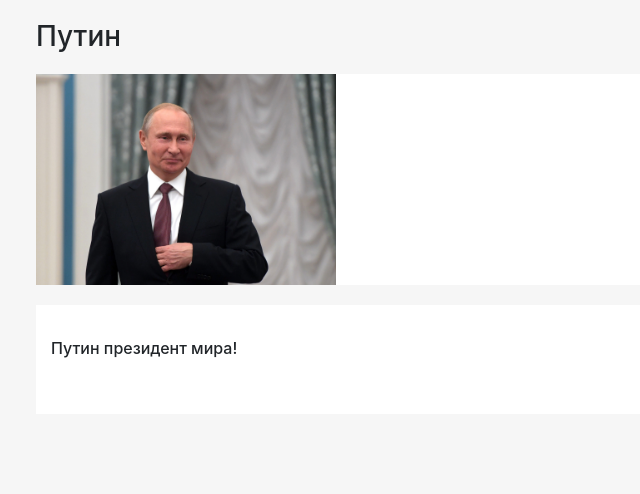
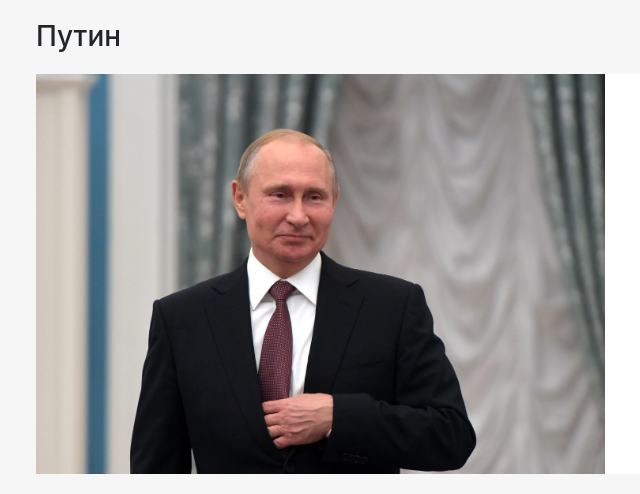
Before and after one commit to KarpovDaniel/GusStory, a Flask app: page /about_item/2 in a window 1280 px wide. Shown: the part 58-552 px from the top of the page, without its empty margins (64-704 px from the left). Run offline with Flask 2, Linux system fonts and the light colour scheme; data comes from the database, SQL or seed files in the repository; lists and menus that the app fills with data are empty; some libraries are stand-ins or nearby versions.

Commit message:
last try segodnya teper' tochno 4.0

```diff
--- a/templates/single_item.html
+++ b/templates/single_item.html
@@ -5,7 +5,7 @@
     <h3 style="margin-top:20px;"> {{ item.title }} <br></h3>
     <table style="margin-top: 20px;" border="0" width="100%" cellpadding="0">
         <tr class="outline">
-            <th><img style="width: 300px; height: auto;" src={{item.photo}}></th>
+            <th><img style="width: auto; height: 400px;" src={{item.photo}}></th>
             <th>
                 <h6 style="margin-top:50px;">  </h6>
             </th>
```
